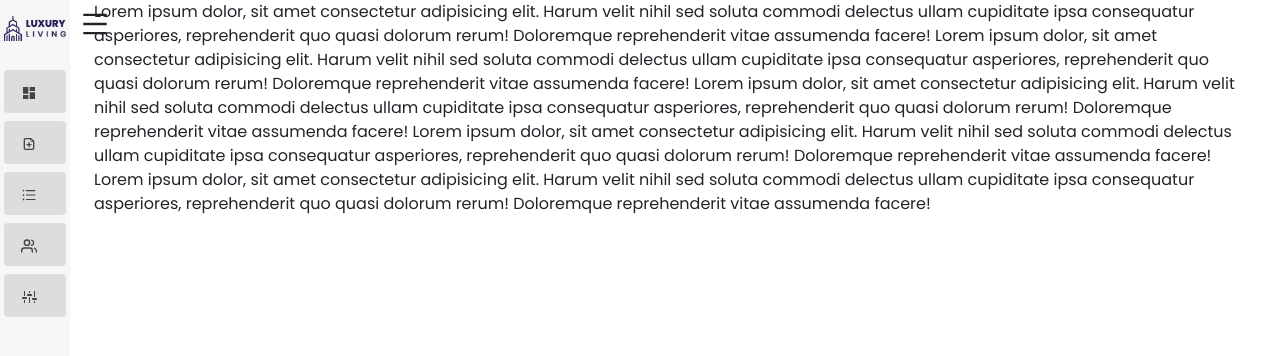
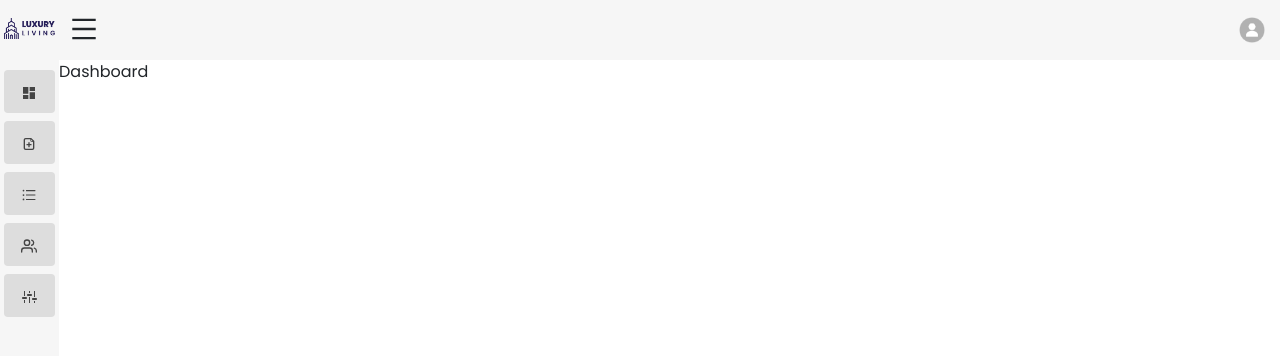
Before and after one commit to hossainrabbi/luxury-living, a React (Create React App) app in the folder frontend/: page /admin/dashboard in a window 1280 px wide. Shown: the top 356 px of the page. Built offline with nearby package versions, Linux system fonts and the light colour scheme.

Commit message:
end sidebar

```diff
--- a/frontend/src/App.js
+++ b/frontend/src/App.js
@@ -1,5 +1,6 @@
 import React from 'react';
 import { Route, Routes } from 'react-router-dom';
+import AddServices from './components/admin/AddServices/AddServices';
 import Dashboard from './components/admin/Dashboard/Dashboard';
 import Home from './components/pages/Home/Home';
 
@@ -8,6 +9,7 @@ export default function App() {
     <Routes>
       <Route path="/" element={<Home />} />
       <Route path="/admin/dashboard" element={<Dashboard />} />
+      <Route path="/admin/add-services" element={<AddServices />} />
     </Routes>
   );
 }
--- /dev/null
+++ b/frontend/src/components/admin/AddServices/AddServices.js
@@ -0,0 +1,6 @@
+import React from 'react';
+import Sidebar from '../Sidebar/Sidebar';
+
+export default function AddServices() {
+  return <Sidebar>Add Services</Sidebar>;
+}
--- /dev/null
+++ b/frontend/src/components/admin/AdminNavbar/AdminNavbar.js
@@ -0,0 +1,20 @@
+import React from 'react';
+import { Navbar } from 'react-bootstrap';
+import Account from '../../../images/Profile.png';
+import styles from './AdminNavbar.module.css';
+
+export default function AdminNavbar() {
+  return (
+    <Navbar className={`${styles.admin__navbar} d-flex justify-content-end`}>
+      <button className="btn">
+        <img
+          src={Account}
+          width="30"
+          height="30"
+          className="d-inline-block align-top"
+          alt="React Bootstrap logo"
+        />
+      </button>
+    </Navbar>
+  );
+}
--- /dev/null
+++ b/frontend/src/components/admin/AdminNavbar/AdminNavbar.module.css
@@ -0,0 +1,3 @@
+.admin__navbar {
+  background-color: var(--normal-gray);
+}
--- a/frontend/src/components/admin/Dashboard/Dashboard.js
+++ b/frontend/src/components/admin/Dashboard/Dashboard.js
@@ -2,5 +2,5 @@ import React from 'react';
 import Sidebar from '../Sidebar/Sidebar';
 
 export default function Dashboard() {
-  return <Sidebar />;
+  return <Sidebar>Dashboard</Sidebar>;
 }
--- a/frontend/src/components/admin/Sidebar/Sidebar.js
+++ b/frontend/src/components/admin/Sidebar/Sidebar.js
@@ -3,9 +3,10 @@ import { AiOutlineMenu } from 'react-icons/ai';
 import { Link, NavLink } from 'react-router-dom';
 import { sidebarData } from '../../../data';
 import Logo from '../../../images/luxury-living-logo.png';
+import AdminNavbar from '../AdminNavbar/AdminNavbar';
 import styles from './Sidebar.module.css';
 
-export default function Sidebar() {
+export default function Sidebar({ children }) {
   const [openSidebar, setOpenSidebar] = useState(false);
 
   const activeStyle = {
@@ -42,25 +43,9 @@ export default function Sidebar() {
           <AiOutlineMenu />
         </div>
       </aside>
-      <div className="container-fluid px-4">
-        Lorem ipsum dolor, sit amet consectetur adipisicing elit. Harum velit
-        nihil sed soluta commodi delectus ullam cupiditate ipsa consequatur
-        asperiores, reprehenderit quo quasi dolorum rerum! Doloremque
-        reprehenderit vitae assumenda facere! Lorem ipsum dolor, sit amet
-        consectetur adipisicing elit. Harum velit nihil sed soluta commodi
-        delectus ullam cupiditate ipsa consequatur asperiores, reprehenderit quo
-        quasi dolorum rerum! Doloremque reprehenderit vitae assumenda facere!
-        Lorem ipsum dolor, sit amet consectetur adipisicing elit. Harum velit
-        nihil sed soluta commodi delectus ullam cupiditate ipsa consequatur
-        asperiores, reprehenderit quo quasi dolorum rerum! Doloremque
-        reprehenderit vitae assumenda facere! Lorem ipsum dolor, sit amet
-        consectetur adipisicing elit. Harum velit nihil sed soluta commodi
-        delectus ullam cupiditate ipsa consequatur asperiores, reprehenderit quo
-        quasi dolorum rerum! Doloremque reprehenderit vitae assumenda facere!
-        Lorem ipsum dolor, sit amet consectetur adipisicing elit. Harum velit
-        nihil sed soluta commodi delectus ullam cupiditate ipsa consequatur
-        asperiores, reprehenderit quo quasi dolorum rerum! Doloremque
-        reprehenderit vitae assumenda facere!
+      <div className="w-100">
+        <AdminNavbar />
+        {children}
       </div>
     </div>
   );
--- a/frontend/src/components/admin/Sidebar/Sidebar.module.css
+++ b/frontend/src/components/admin/Sidebar/Sidebar.module.css
@@ -8,7 +8,7 @@
 }
 
 .sidebar__icon aside {
-  width: 70px;
+  width: 59px;
   height: 100vh;
   background-color: var(--normal-gray);
   flex: none;
@@ -47,6 +47,7 @@
   cursor: pointer;
   font-size: 30px;
   position: absolute;
-  top: 0;
+  top: 5px;
   right: -40px;
+  z-index: 2;
 }
--- a/frontend/src/data.js
+++ b/frontend/src/data.js
@@ -186,7 +186,7 @@ export const sidebarData = [
   {
     id: 2,
     title: 'Add Services',
-    path: '/add-services',
+    path: '/admin/add-services',
     icon: TiDocumentAdd,
   },
   {
```
Also changed, not shown: frontend/src/images/Profile.png (added).
